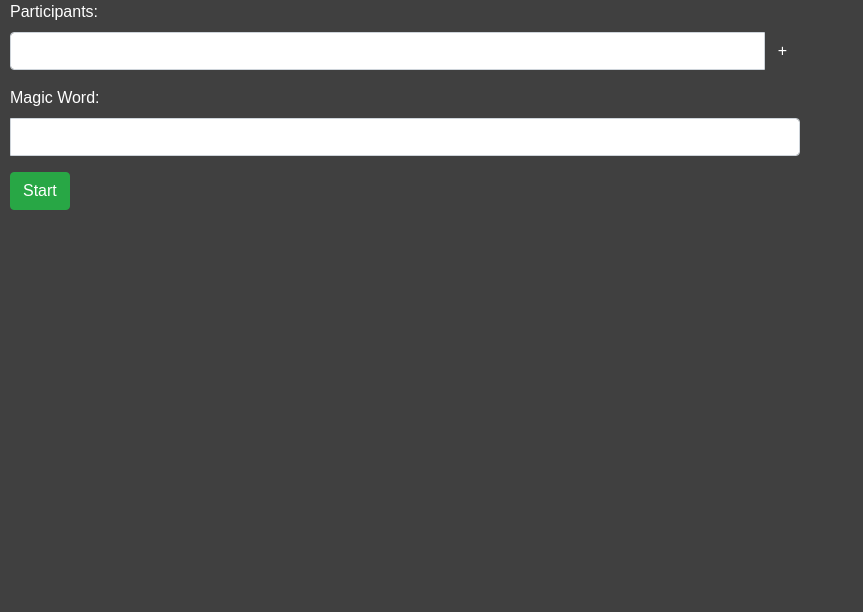
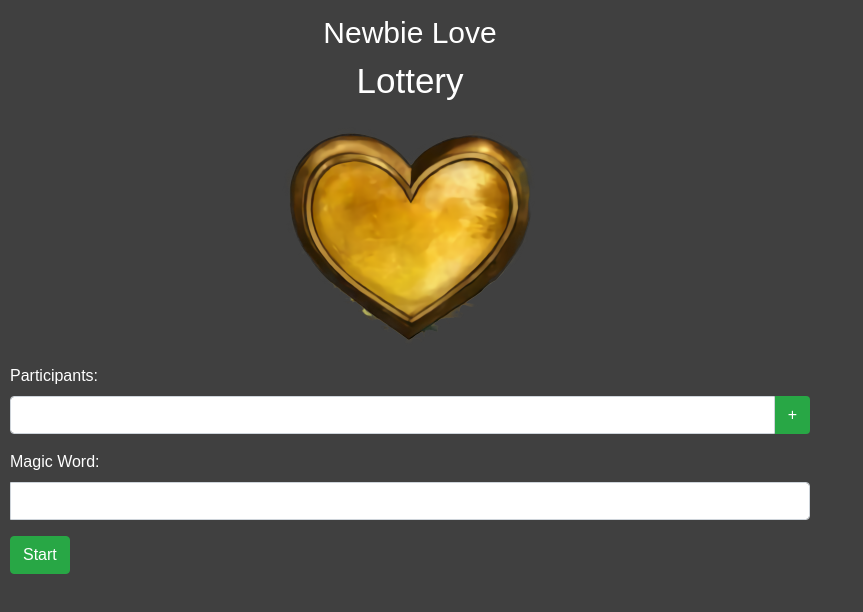
Before and after one commit to MeltedHugo/gw2love-lottery, a plain HTML site: page index.html in a window 1280 px wide. Shown: the whole page, without its empty margins (0-863 px from the left). Drawn offline with Linux system fonts and the light colour scheme.

Commit message:
Added logo and title

```diff
--- a/index.html
+++ b/index.html
@@ -12,6 +12,13 @@
 <body>
 
 	<div id="lottery">
+		<div id="title">
+			<div id="guildtitle">Newbie Love</div>
+			<div id="lotterytitle">Lottery</div>
+		</div>
+
+		<div id="logo"></div>
+		<div id="form">
 			<div class="form-group multiple-form-group" id="playerslist" data-max=1024>
 				<label>Participants:</label>
 
@@ -26,6 +33,7 @@
 					<input type="text" name="seed" id="seed" class="form-control">
 				</div>
 				<button class="btn btn-success" id="startbutton">Start</button>
+			</div>
 		</div>
 	</div>
 
@@ -58,5 +66,6 @@
 	<script src="js/seedrandom.min.js"></script>
 	<script src="js/seedrandom.min.js"></script>
 	<script src="js/lottery.js"></script>
+
 </body>
 </html>
--- a/scss/style.scss
+++ b/scss/style.scss
@@ -1,20 +1,50 @@
 html, body{
-	max-width: 800px;
+	//max-width: 800px;
 	margin: 0;
 	padding: 0;
 	background-color: #404040;
 	font-family: Arial, Helvetica, sans-serif;
 	color: white;
+	overflow-x: hidden;
 	#lottery {
+		display: flex;
+		flex-direction: column;
+		justify-content: middle;
+		//width: 50%;
+		max-width: 800px;
+		margin: 10px;
+		#title {
+			text-align: center;
+			#guildtitle {
+				font-size: 30px;
+			}
+			#lotterytitle {
+				font-size: 35px;
+			}
+		}
+		#logo {
+			background-image: url("../img/icon-512.png");
+			width: 256px;
+			height: 256px;
+			background-size: cover;
+			align-self: center;
+		}
+		#form {
 			#playerslist {
-			margin-left: 10px;
+				//margin-left: 10px;
 				//width: 50%;
 				.btn {
 					color: white;
 				}
+				.btn-add {
+					background-color: #28a745;
+					border-top-left-radius: 0;
+					border-bottom-left-radius: 0;
+				}
 				#seed-group {
 					input {
 						width: 100%;
+					}
 				}
 			}
 		}
```
Also changed, not shown: css/style.css, 1 other file. Lines whose indentation alone changed are shown as unchanged.
